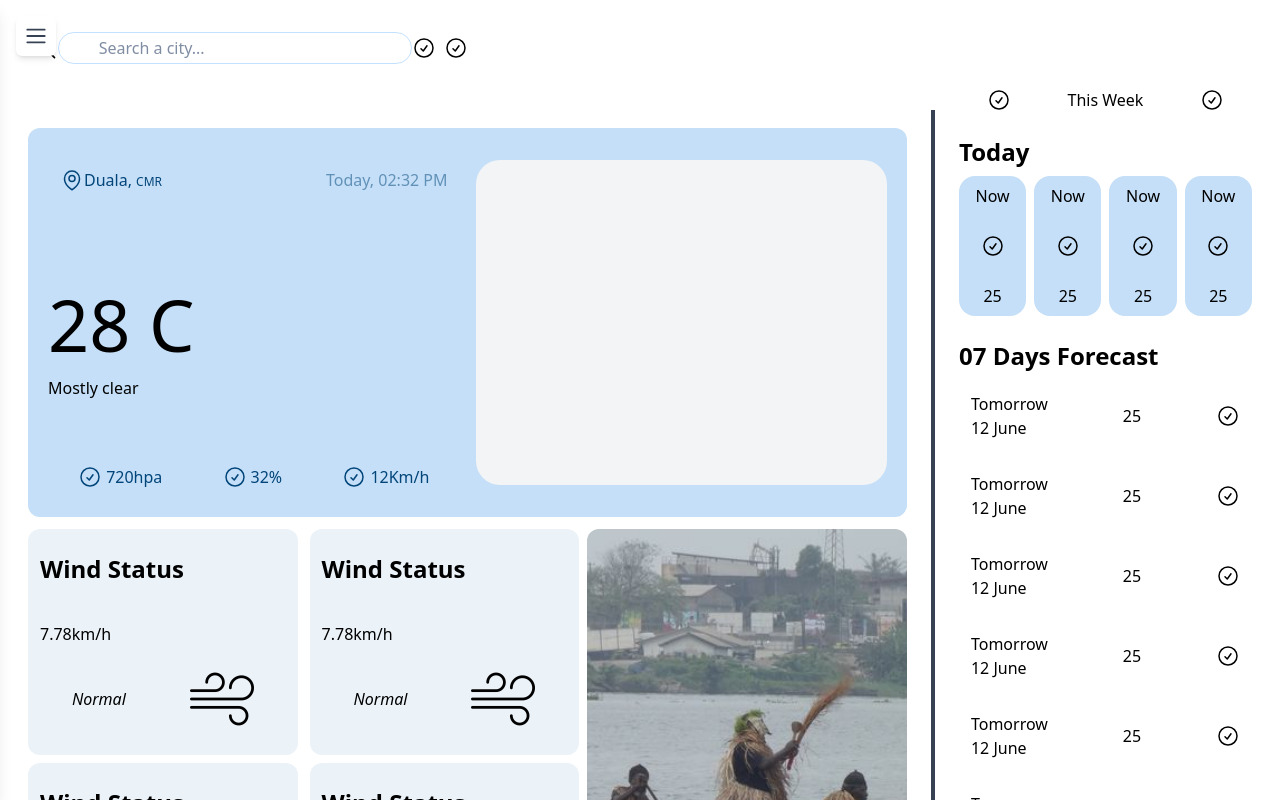
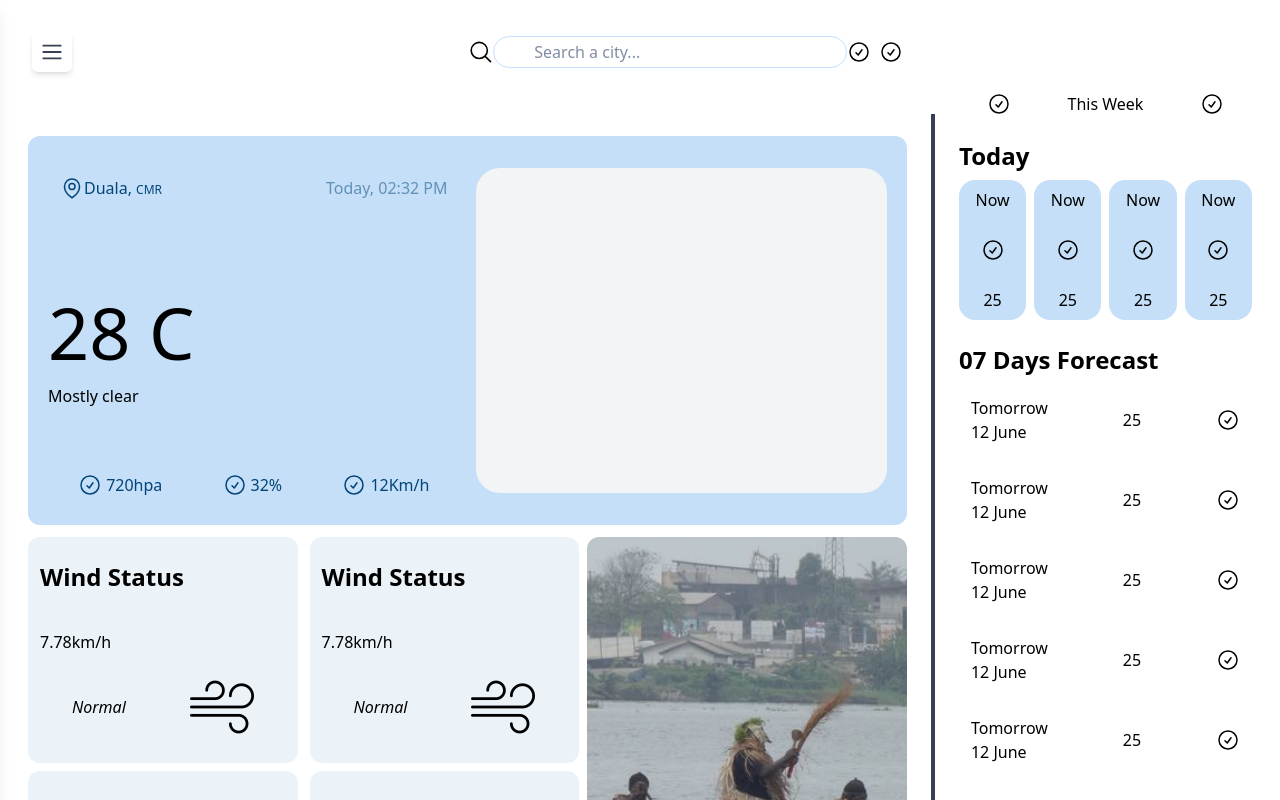
Before and after one commit to felixxkamdjo/meteo-mas, a React (Vite) app: page / in a window 1280 px wide. Shown: the top 800 px of the page. Built offline with nearby package versions, Linux system fonts and the light colour scheme.

Commit message:
Update DropdownButton.jsx

```diff
--- a/src/components/DropdownButton.jsx
+++ b/src/components/DropdownButton.jsx
@@ -8,7 +8,7 @@ const DropdownButton = () => {
     <Menu>
       {({ open }) => (
         <>
-          <MenuButton className="fixed top-4 left-4 z-50 p-2 rounded-md bg-white shadow-md">
+          <MenuButton className=" top-4 left-4 z-50 p-2 rounded-md bg-white shadow-md">
             <Bars3Icon className="h-6 w-6 text-gray-700" aria-hidden="true" />
           </MenuButton>
 
```
